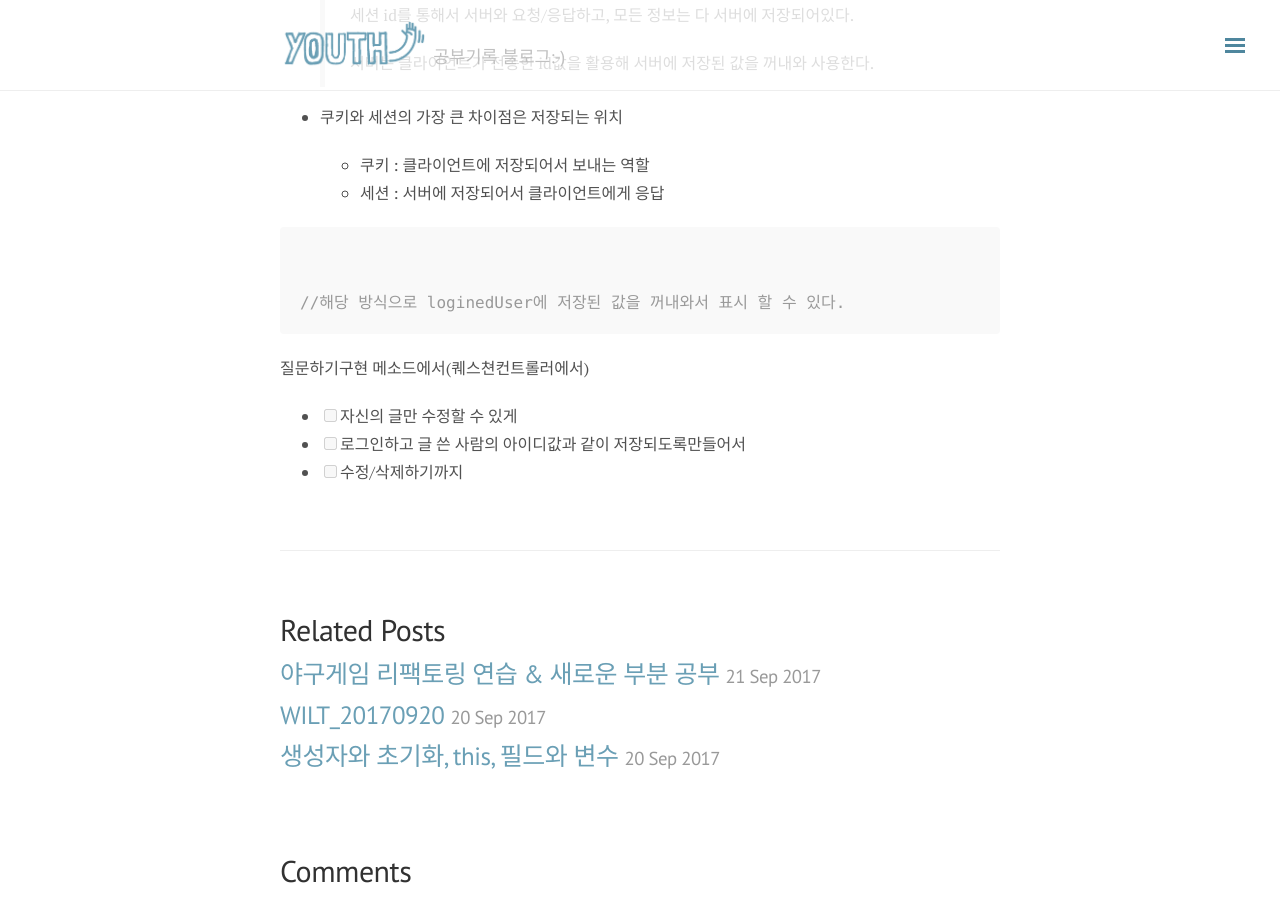
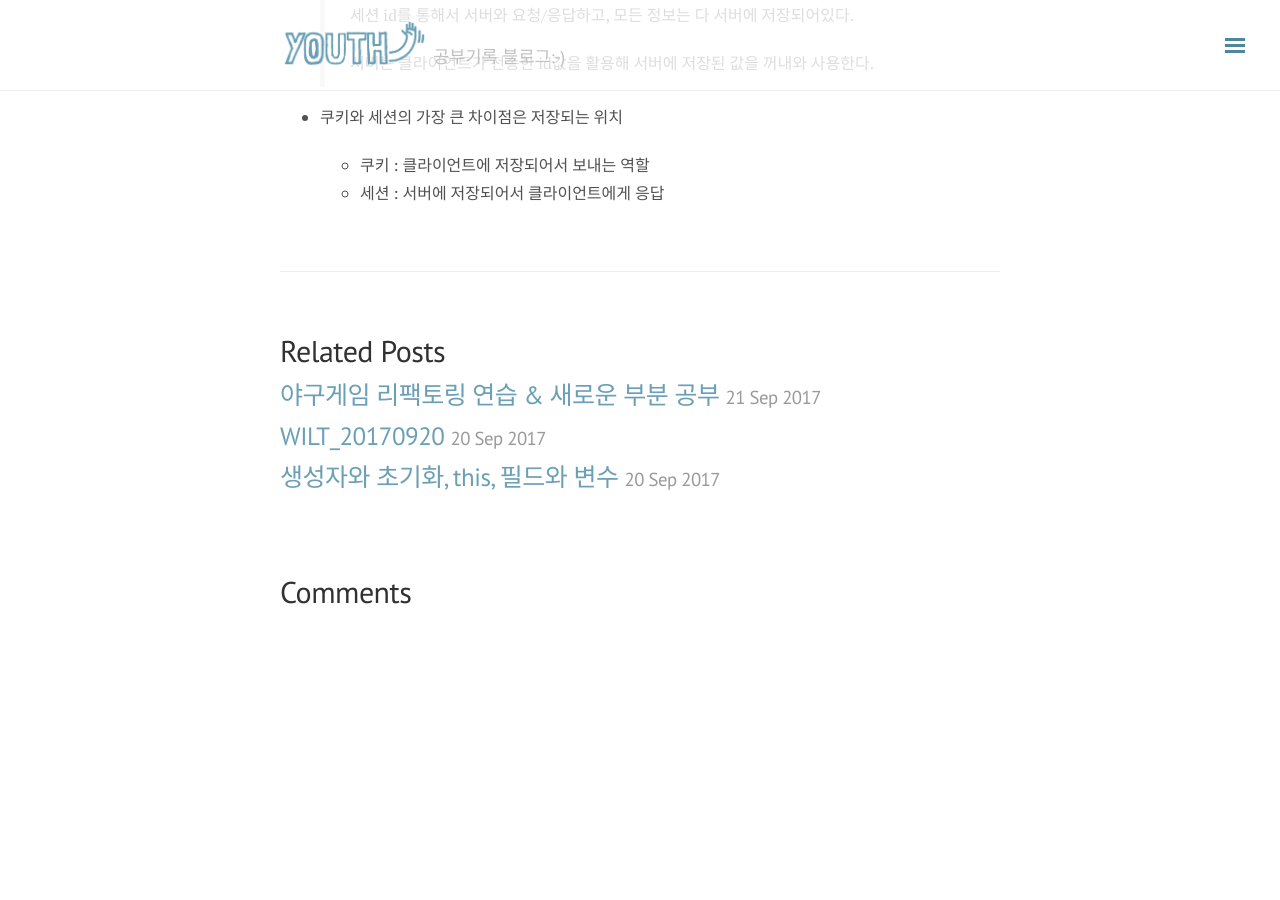
Before and after one commit to jinios/jinios.github.io, a Jekyll site: the page built from _posts/2017-09-26-codesquad0809.md, in a window 1280 px wide and 900 px high, scrolled down 1079 px. Built offline with Jekyll 4.4.1, drawn with Linux system fonts in a browser that asks for light colours; nearby versions of some CDN libraries; comment, search, counter and statistics services are not loaded; after the commit the page ends 1700 px from its top, so only the background shows below that.

Commit message:
Update 2017-09-26-codesquad0809.md

````diff
--- a/_posts/2017-09-26-codesquad0809.md
+++ b/_posts/2017-09-26-codesquad0809.md
@@ -50,25 +50,3 @@ categories: Codesquad
 
   - 쿠키 : 클라이언트에 저장되어서 보내는 역할
   - 세션 : 서버에 저장되어서 클라이언트에게 응답
-
-
-
-
-
-
-
-
-
-
-
-```java
-{{loginedUser.name}}
-{{loginedUser.id}}
-//해당 방식으로 loginedUser에 저장된 값을 꺼내와서 표시 할 수 있다.
-```
-
-질문하기구현 메소드에서(퀘스쳔컨트롤러에서)
-
-- [ ] 자신의 글만 수정할 수 있게
-- [ ] 로그인하고 글 쓴 사람의 아이디값과 같이 저장되도록만들어서
-- [ ] 수정/삭제하기까지
````
